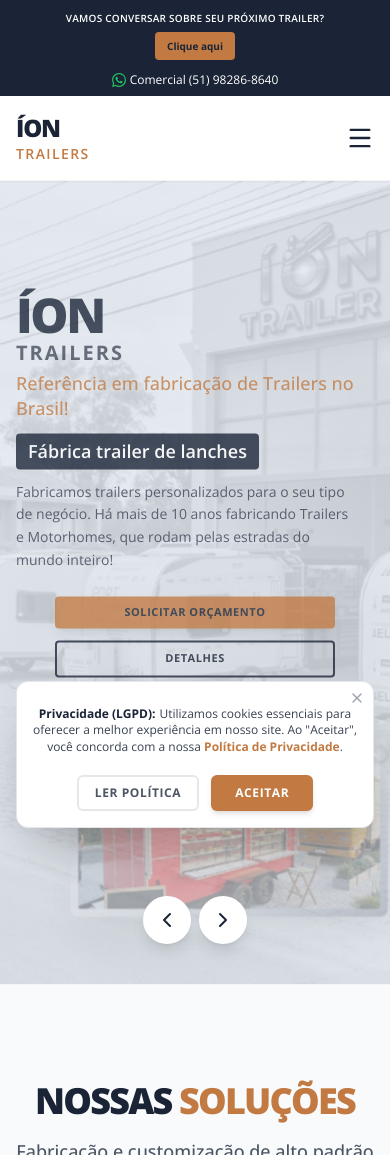
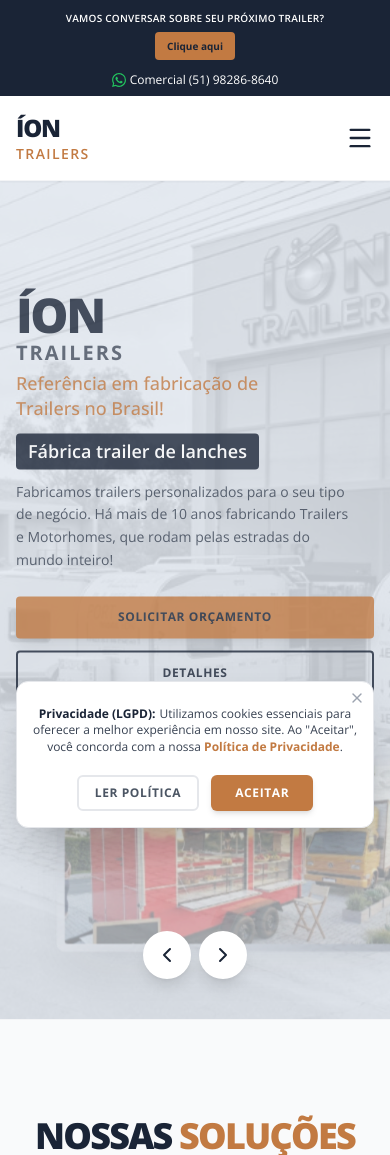
Before and after one commit to cristianealvesfr-hash/ION-TRAILERS, a React (Vite) app: page /#/ in a window 390 px wide. Shown: the top 1155 px of the page. Built offline with nearby package versions, Linux system fonts and the light colour scheme.

Commit message:
style: replicate android layout for iphone buttons and hero text wrap

```diff
--- a/src/components/Hero.jsx
+++ b/src/components/Hero.jsx
@@ -111,7 +111,7 @@
                     TRAILERS
                   </span>
                 </h1>
-                <h2 className="text-lg sm:text-xl md:text-2xl lg:text-3xl font-medium text-ion-bronze leading-snug mt-2 w-full max-w-full break-words whitespace-normal pr-4">
+                <h2 className="text-lg sm:text-xl md:text-2xl font-medium text-ion-bronze leading-snug mt-2 w-full max-w-[300px] sm:max-w-full break-words pr-2">
                   {slides[currentSlide].subtitle}
                 </h2>
 
@@ -123,11 +123,11 @@
                   Fabricamos trailers personalizados para o seu tipo de negócio. Há mais de 10 anos fabricando Trailers e Motorhomes, que rodam pelas estradas do mundo inteiro!
                 </p>
 
-                <div className="mt-6 flex flex-col sm:flex-row gap-3 sm:gap-4 items-center sm:items-start w-full">
-                  <a href={whatsappLink} target="_blank" rel="noopener noreferrer" className="w-[280px] sm:w-auto bg-ion-bronze hover:bg-white text-ion-dark font-bold py-2 px-2 sm:px-6 rounded uppercase tracking-wider transition-all duration-300 shadow-lg hover:shadow-xl text-center text-[11px] sm:text-sm">
+                <div className="mt-6 flex flex-col sm:flex-row gap-3 sm:gap-4 w-full">
+                  <a href={whatsappLink} target="_blank" rel="noopener noreferrer" className="w-full sm:w-auto flex-1 bg-ion-bronze hover:bg-white text-ion-dark font-bold py-3 sm:py-2 px-4 sm:px-6 rounded uppercase tracking-wider transition-all duration-300 shadow-lg hover:shadow-xl text-center text-[12px] sm:text-sm">
                     Solicitar Orçamento
                   </a>
-                  <a href={whatsappLink} target="_blank" rel="noopener noreferrer" className="w-[280px] sm:w-auto border-2 border-ion-dark text-ion-dark hover:bg-ion-dark hover:text-white font-bold py-2 px-2 sm:px-6 rounded uppercase tracking-wider transition-all duration-300 text-center text-[11px] sm:text-sm">
+                  <a href={whatsappLink} target="_blank" rel="noopener noreferrer" className="w-full sm:w-auto flex-1 border-2 border-ion-dark text-ion-dark hover:bg-ion-dark hover:text-white font-bold py-3 sm:py-2 px-4 sm:px-6 rounded uppercase tracking-wider transition-all duration-300 text-center text-[12px] sm:text-sm">
                     Detalhes
                   </a>
                 </div>
@@ -136,7 +136,7 @@
           </div>
 
           {/* Right Image Content (Carousel) */}
-          <div className="relative aspect-video sm:h-[400px] md:h-[500px] w-[92%] sm:w-full mx-auto flex justify-center items-center z-20 mt-8 md:mt-0">
+          <div className="relative aspect-video sm:h-[400px] md:h-[500px] w-full flex justify-center items-center z-20 mt-8 md:mt-0 px-2 sm:px-0">
             <AnimatePresence mode="wait">
               <motion.div
                 key={currentSlide}
```
